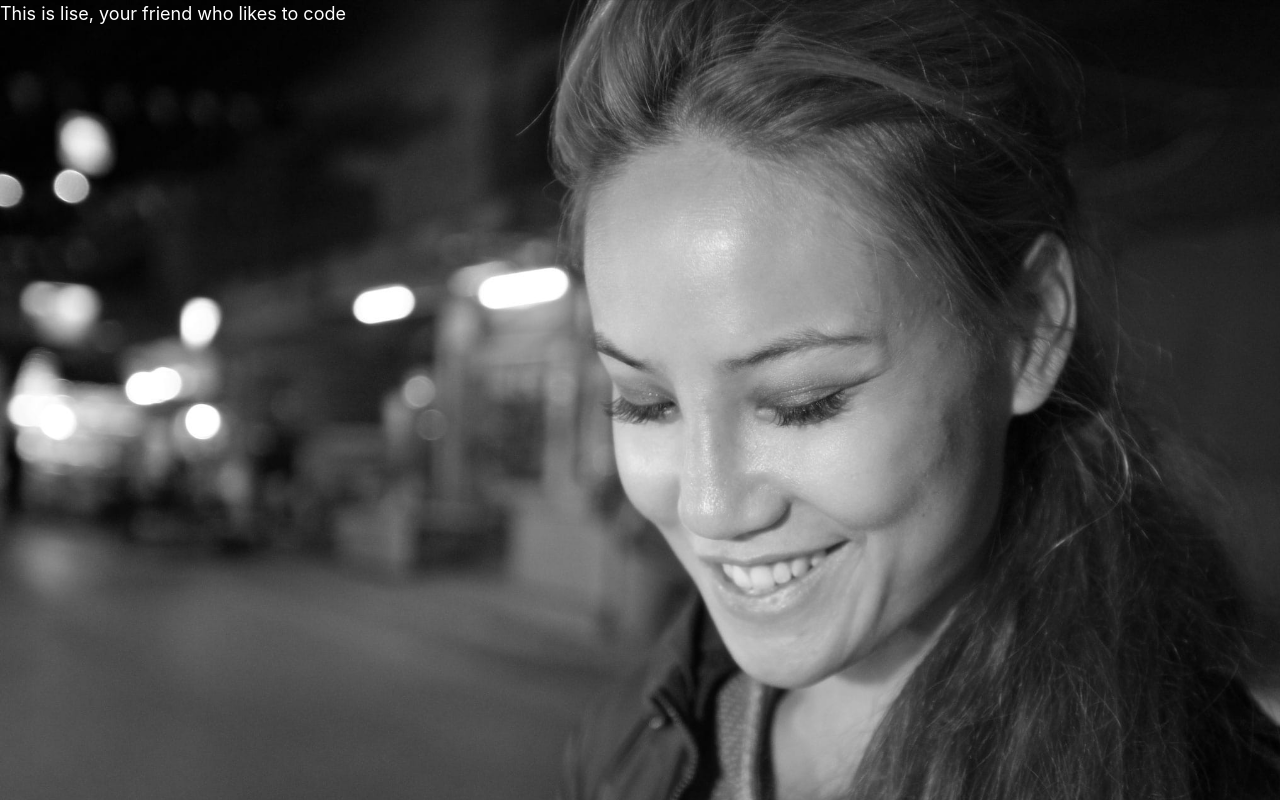
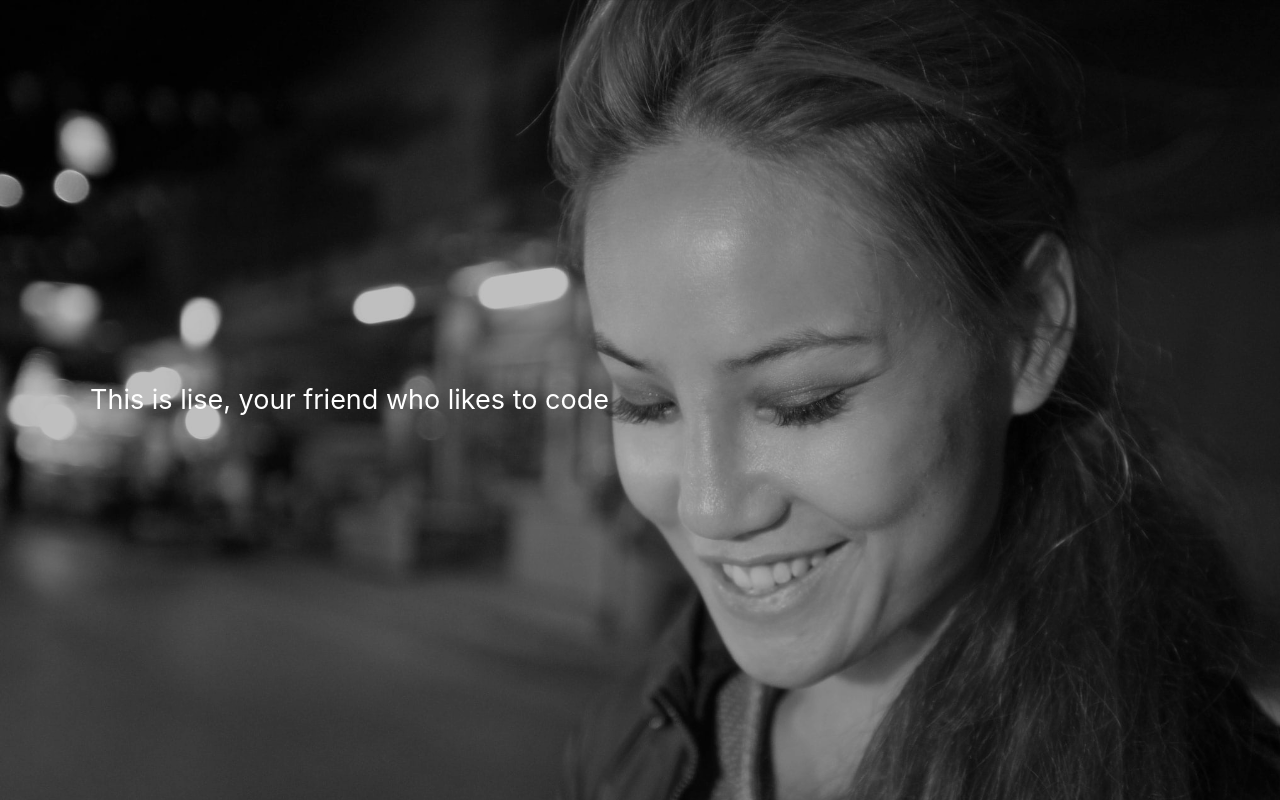
Before and after one commit to elcarp/lisecarpenter.com, a Next.js app: page / in a window 1280 px wide. Shown: the top 800 px of the page. Built offline with nearby package versions, Linux system fonts and the light colour scheme.

Commit message:
configure tailwind and styling

```diff
--- a/components/layout.js
+++ b/components/layout.js
@@ -29,8 +29,9 @@ export default function Layout({ children, home }) {
 			{home ? (
 				<>
 					<div className='hero'>
-						<div class='hero-content text-white'>
-							This is lise, your friend who likes to code
+						<div className='overlay z-25 bg-black absolute w-full h-full opacity-25'></div>
+						<div className='hero-content z-50 text-white flex items-center h-full md:pl-20 w-full absolute'>
+							<h1>This is lise, your friend who likes to code</h1>
 						</div>
 					</div>
 					<Image
--- a/styles/global.css
+++ b/styles/global.css
@@ -1,6 +1,24 @@
 @tailwind base;
 @tailwind components;
 @tailwind utilities;
+
+@layer base {
+    h1 {
+        @apply text-2xl;
+    }
+
+    h2 {
+        @apply text-xl;
+    }
+
+    h3 {
+        @apply text-lg;
+    }
+
+    a {
+        @apply text-blue-600 underline;
+    }
+}
 
 html,
 body {
```
